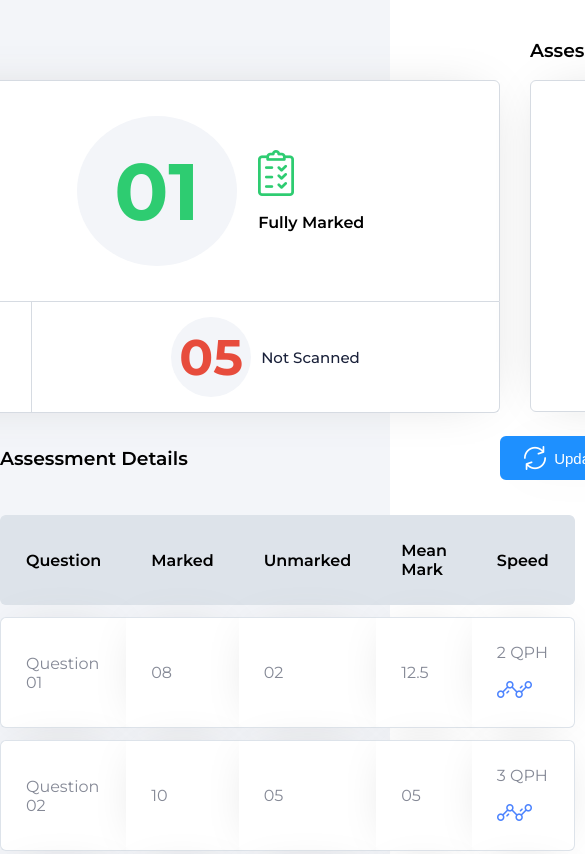
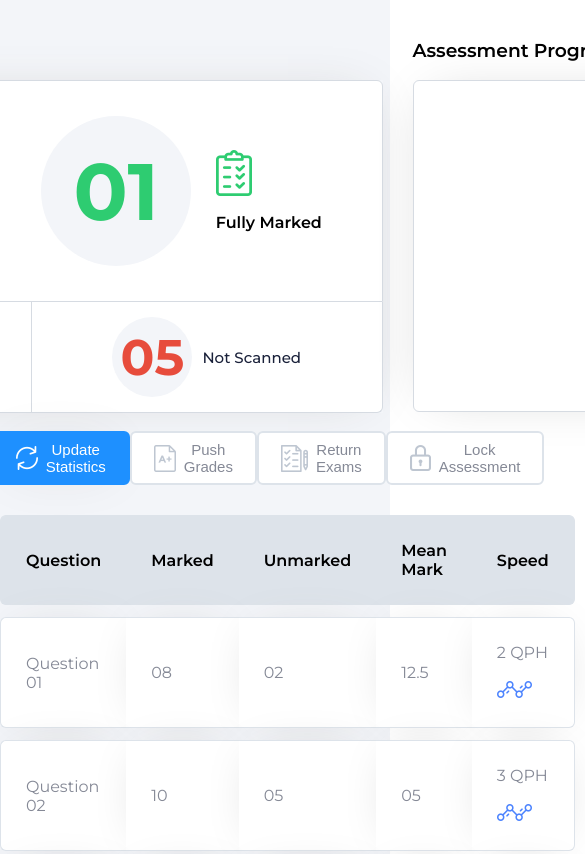
Before and after one commit to MuhammadMudassirKz/assessment, a plain HTML site: page index.html in a window 390 px wide. Shown: the top 854 px of the page, 585 px wide, since content can reach past the window. Drawn offline with Linux system fonts and the light colour scheme.

Commit message:
responsive design in extra large devices

```diff
--- a/index.html
+++ b/index.html
@@ -2,6 +2,7 @@
 <html lang="en">
 <head>
     <meta charset="UTF-8">
+<!--    <meta content="width=device-width, initial-scale=1" name="viewport"/>-->
     <title>Assessment</title>
     <link href="style.css" rel="stylesheet">
     <link rel="preconnect" href="https://fonts.gstatic.com">
@@ -13,7 +14,7 @@
             <div class="overview">
                 <h3>Overview</h3>
                 <div class="overview-box-con">
-                    <div class="overview-box">
+                    <div class="overview-box" id="overview-box1">
                         <div class="overview-box-header">
                             <div class="total-exams">
                                 <div class="total-exams-ellipse">
--- a/style.css
+++ b/style.css
@@ -62,10 +62,10 @@ body{
 }
 
 .total-exams-ellipse{
-    width: 160px;
+    width: 150px;
     height: 150px;
     background-color: #f3f5f9;
-    border-radius: 100%;
+    border-radius: 50%;
     display: flex;
     justify-content: center;
     align-items: center;
@@ -99,10 +99,10 @@ body{
 }
 
 .fully-marked-ellipse{
-    width: 160px;
+    width: 150px;
     height: 150px;
     background-color: #f3f5f9;
-    border-radius: 100%;
+    border-radius: 50%;
     display: flex;
     justify-content: center;
     align-items: center;
@@ -242,11 +242,13 @@ body{
 }
 
 .assessment-detail-header{
-    width: 1260px;
+    width: 100%;
     height: 90px;
     /*background-color: #2ecc71;*/
     display: flex;
     align-items: center;
+    justify-content: center;
+    padding-left: 10px;
 }
 
 .assessment-detail-heading{
@@ -255,6 +257,7 @@ body{
 
 .assessment-detail-heading h3{
     font-weight: 600;
+    padding-left: 10px;
 }
 
 .assessment-detail-buttons{
@@ -276,6 +279,12 @@ body{
     display: flex;
     align-items: center;
     color: #858996;
+}
+
+.btn:hover {
+    background-color: DodgerBlue;
+    color: white;
+    box-shadow: 0px 0px 50px -20px #cccccc;
 }
 
 .btn img{
@@ -358,3 +367,15 @@ td {
     border-bottom-right-radius: 6px;
     width: 120px;
 }
+
+@media screen and (max-width: 1200px) {
+    .overview-box {
+        width: auto;
+    }
+    .assessment-detail-heading {
+        width: 260px;
+    }
+    .assessment-detail-table {
+        width: 1035px;
+    }
+}
```
